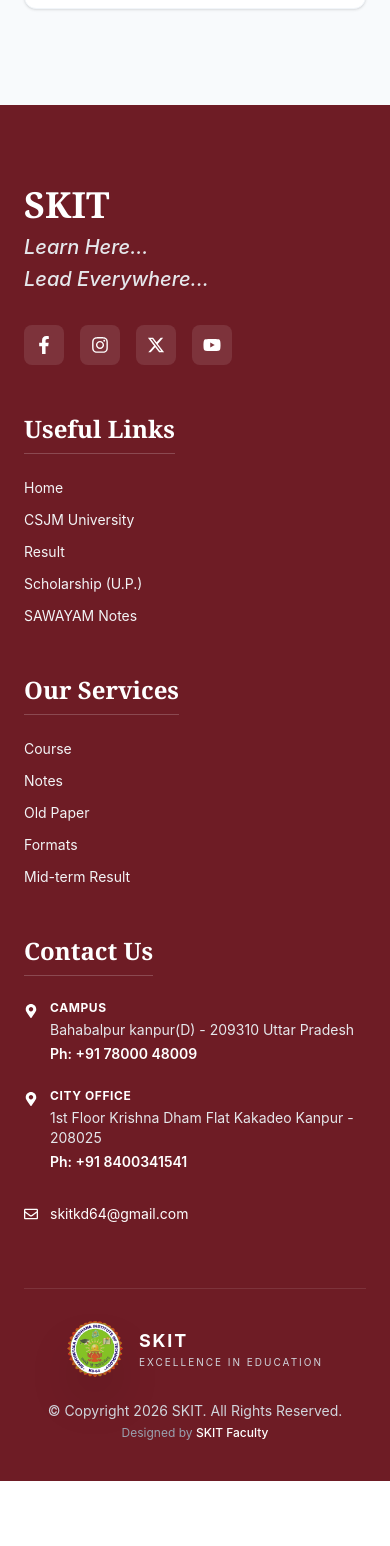
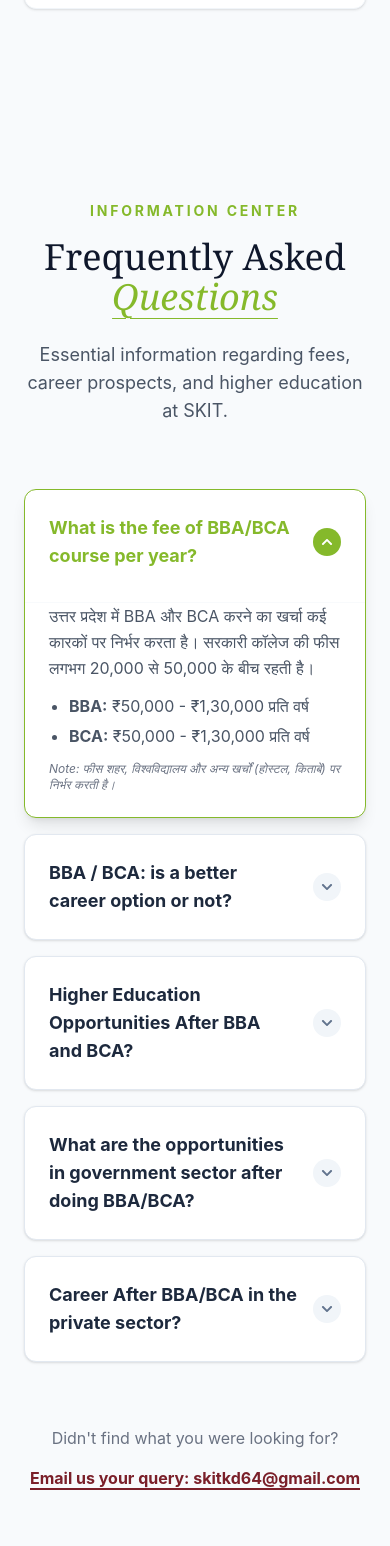
Before and after one commit to GKmaster-coder/Skit-College-Website, a React (Vite) app: page / in a window 390 px wide. Shown: the part 6342-7888 px from the top of the page. Before the commit the page ends 7823 px from the top, so only its background shows below. Built offline with nearby package versions, Linux system fonts and the light colour scheme; a web font is replaced by a local one.

Commit message:
added the FAQ Section

```diff
--- /dev/null
+++ b/src/components/FAQ.jsx
@@ -0,0 +1,143 @@
+import React, { useState } from 'react';
+import { FaChevronDown } from 'react-icons/fa';
+
+const FAQ = () => {
+  const [openIndex, setOpenIndex] = useState(0);
+
+  const faqData = [
+    {
+      question: "What is the fee of BBA/BCA course per year?",
+      answer: (
+        <div className="space-y-3">
+          <p>उत्तर प्रदेश में BBA और BCA करने का खर्चा कई कारकों पर निर्भर करता है। सरकारी कॉलेज की फीस लगभग 20,000 से 50,000 के बीच रहती है।</p>
+          <ul className="list-disc pl-5 space-y-1">
+            <li><strong>BBA:</strong> ₹50,000 - ₹1,30,000 प्रति वर्ष</li>
+            <li><strong>BCA:</strong> ₹50,000 - ₹1,30,000 प्रति वर्ष</li>
+          </ul>
+          <p className="text-xs italic text-gray-500">Note: फीस शहर, विश्वविद्यालय और अन्य खर्चों (होस्टल, किताबें) पर निर्भर करती है।</p>
+        </div>
+      )
+    },
+    {
+      question: "BBA / BCA: is a better career option or not?",
+      answer: (
+        <div className="space-y-3">
+          <p>हाँ, दोनों ही करियर के लिए अच्छे विकल्प हैं। यह आपकी रूचि पर निर्भर करता है:</p>
+          <p><strong>बीबीए कोर्स:</strong> व्यवसाय और प्रबंधन (Marketing, HR, Finance) में रूचि रखने वालों के लिए बेहतरीन है।</p>
+          <p><strong>बीसीए कोर्स:</strong> कंप्यूटर विज्ञान और IT (Programming, Web Dev) में रूचि रखने वालों के लिए अच्छा है।</p>
+        </div>
+      )
+    },
+    {
+      question: "Higher Education Opportunities After BBA and BCA?",
+      answer: (
+        <div className="grid grid-cols-1 md:grid-cols-2 gap-4">
+          <div>
+            <p className="font-bold text-[#85b92b] mb-2">After BBA:</p>
+            <p className="text-sm">MBA, PGDM, B.Ed, LLB, या Digital Marketing और Business Analytics में सर्टिफिकेट कोर्स।</p>
+          </div>
+          <div>
+            <p className="font-bold text-[#85b92b] mb-2">After BCA:</p>
+            <p className="text-sm">MCA, M.Tech, M.Sc IT, या Data Science, Cyber Security और Full Stack Development में सर्टिफिकेट।</p>
+          </div>
+        </div>
+      )
+    },
+    {
+      question: "What are the opportunities in government sector after doing BBA/BCA?",
+      answer: "BBA/BCA के बाद बैंकिंग, प्रशासन, रक्षा (Defense), रेलवे और सरकारी आईटी सेक्टर (Government IT Sector) में कई विकल्प उपलब्ध हैं।"
+    },
+    {
+      question: "Career After BBA/BCA in the private sector?",
+      answer: (
+        <div className="space-y-4">
+          <div>
+            <p className="font-bold">Private Jobs:</p>
+            <p className="text-sm">BBA के बाद HR, फाइनेंस और मार्केटिंग में, जबकि BCA के बाद IT और सॉफ्टवेयर डेवलपमेंट में बहुत स्कोप है।</p>
+          </div>
+          <div className="bg-[#85b92b]/10 p-3 rounded-lg border-l-4 border-[#85b92b]">
+            <p className="font-bold text-slate-900">Salary & Growth:</p>
+            <p className="text-sm italic">फ्रेशर सैलरी: 3 से 6 LPA | अनुभव के बाद: 10-25 LPA (बड़े MNC में)</p>
+          </div>
+        </div>
+      )
+    }
+  ];
+
+  const toggleFAQ = (index) => {
+    setOpenIndex(openIndex === index ? null : index);
+  };
+
+  return (
+    <section className="py-24 px-6 md:px-12 lg:px-24 bg-slate-50">
+      <div className="max-w-4xl mx-auto">
+
+        {/* Section Header */}
+        <div className="text-center mb-16">
+          <span className="text-[#85b92b] font-bold tracking-[0.2em] uppercase text-sm mb-4 block">
+            Information Center
+          </span>
+          <h2 className="text-4xl md:text-5xl font-serif text-slate-900 mb-6">
+            Frequently Asked <span className="text-[#85b92b] italic underline underline-offset-8 decoration-1">Questions</span>
+          </h2>
+          <p className="text-gray-600 max-w-2xl mx-auto text-lg">
+            Essential information regarding fees, career prospects, and higher education at SKIT.
+          </p>
+        </div>
+
+        {/* Accordion List */}
+        <div className="space-y-4">
+          {faqData.map((item, index) => (
+            <div
+              key={index}
+              className={`border rounded-xl transition-all duration-300 bg-white ${
+                openIndex === index
+                ? 'border-[#85b92b] shadow-lg'
+                : 'border-slate-200 hover:border-[#85b92b]/50 shadow-sm'
+              }`}
+            >
+              <button
+                onClick={() => toggleFAQ(index)}
+                className="w-full flex items-center justify-between p-6 text-left focus:outline-none"
+              >
+                <span className={`text-lg font-bold transition-colors pr-4 ${
+                  openIndex === index ? 'text-[#85b92b]' : 'text-slate-800'
+                }`}>
+                  {item.question}
+                </span>
+                <div className={`shrink-0 p-2 rounded-full transition-all ${
+                  openIndex === index ? 'bg-[#85b92b] text-white rotate-180' : 'bg-slate-100 text-slate-500'
+                }`}>
+                  <FaChevronDown className="text-xs" />
+                </div>
+              </button>
+
+              <div
+                className={`overflow-hidden transition-all duration-300 ease-in-out ${
+                  openIndex === index ? 'max-h-[500px] opacity-100' : 'max-h-0 opacity-0'
+                }`}
+              >
+                <div className="p-6 pt-0 text-gray-600 leading-relaxed border-t border-slate-50 mt-2">
+                  {item.answer}
+                </div>
+              </div>
+            </div>
+          ))}
+        </div>
+
+        {/* Contact CTA */}
+        <div className="mt-16 text-center">
+          <p className="text-gray-500 mb-4">Didn't find what you were looking for?</p>
+          <a
+            href="mailto:skitkd64@gmail.com"
+            className="text-[#7A1F29] font-bold border-b-2 border-[#7A1F29] hover:text-[#85b92b] hover:border-[#85b92b] transition-all"
+          >
+            Email us your query: skitkd64@gmail.com
+          </a>
+        </div>
+      </div>
+    </section>
+  );
+};
+
+export default FAQ;
--- a/src/pages/HomePage.jsx
+++ b/src/pages/HomePage.jsx
@@ -3,6 +3,7 @@
 import WhyChooseUs from '../components/WhyChooseUs'
 import AboutUs from '../components/AboutUs'
 import Features from '../components/Features'
+import FAQ from '../components/FAQ'
 
 const HomePage = () => {
   return (
@@ -11,6 +12,7 @@
    <AboutUs/>
    <WhyChooseUs/>
    <Features/>
+   <FAQ/>
    </>
   )
 }
```
